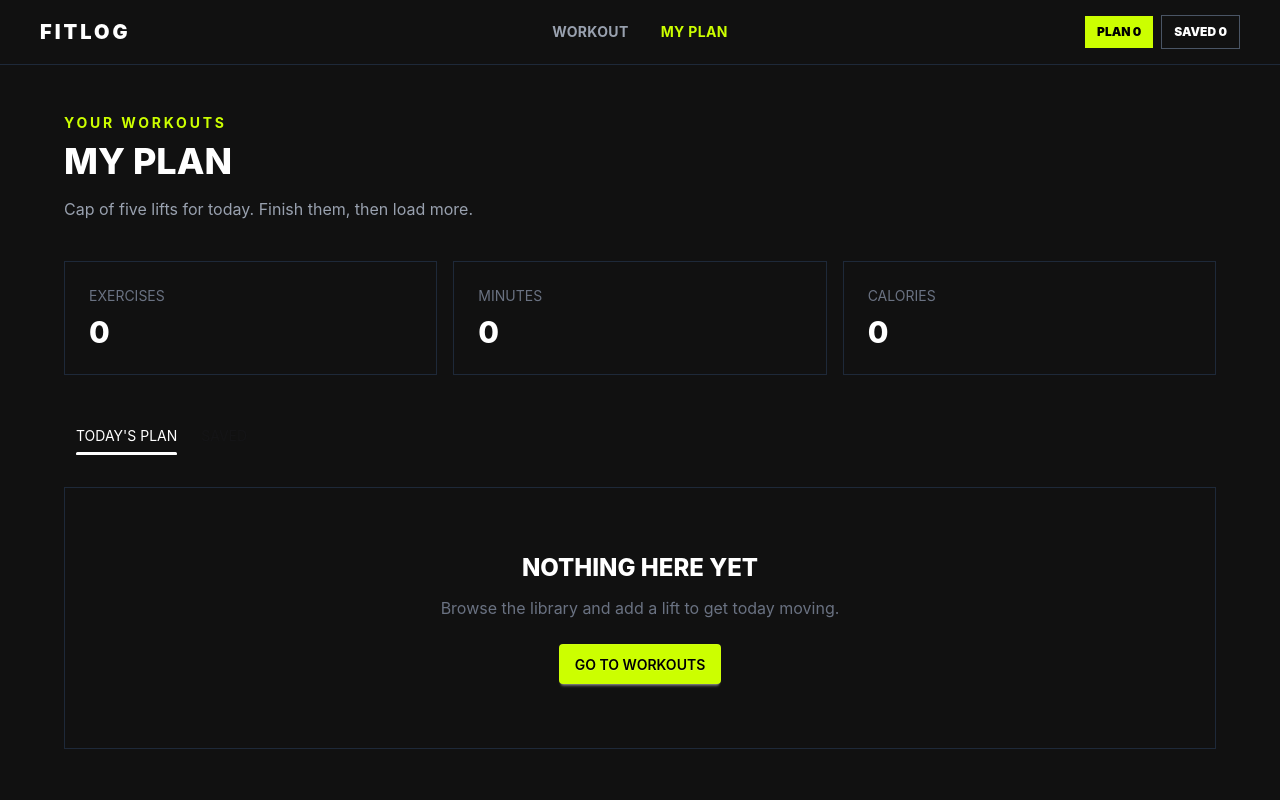
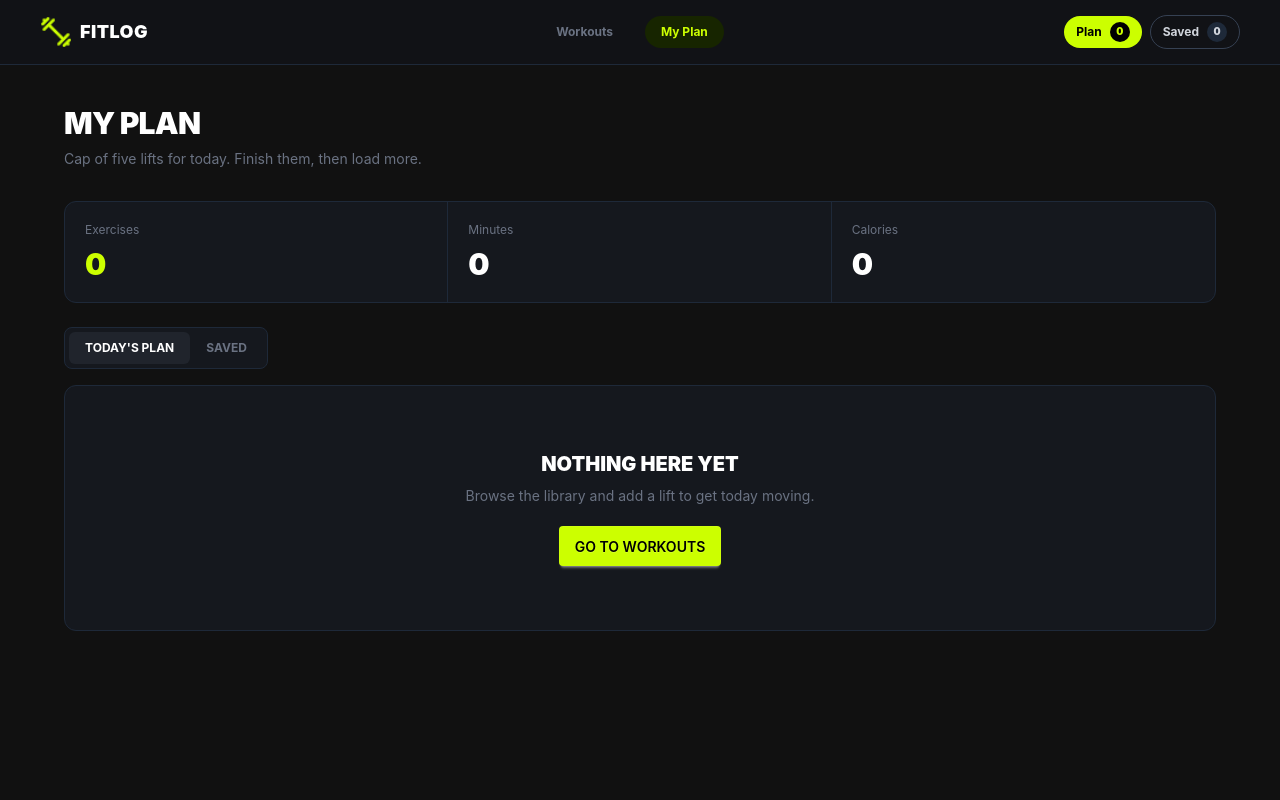
Before and after one commit to Asadulpy/Assignment-6, a Next.js app: page /my-plan in a window 1280 px wide. Shown: the top 800 px of the page. Built offline with nearby package versions, Linux system fonts and the light colour scheme.

Commit message:
add plan and saved workout functionality

```diff
--- a/src/app/my-plan/page.tsx
+++ b/src/app/my-plan/page.tsx
@@ -23,56 +23,53 @@ export default function MyPlan() {
   }
 
   return (
-    <main className="min-h-screen bg-[#111] px-6 py-12 text-white">
+    <main className="min-h-screen bg-[#111111] px-5 py-10 text-white">
       <div className="mx-auto max-w-6xl">
 
-        {/* Header */}
-        <div>
-          <p className="text-sm font-bold tracking-[0.2em] text-[#ccff00]">
-            YOUR WORKOUTS
-          </p>
-
-          <h1 className="mt-2 text-4xl font-extrabold uppercase">
+        {/* Page Header */}
+        <div className="mb-8">
+          <h1 className="text-3xl font-black uppercase tracking-tight">
             MY PLAN
           </h1>
 
-          <p className="mt-4 text-gray-400">
+          <p className="mt-2 text-sm text-gray-500">
             Cap of five lifts for today. Finish them, then load more.
           </p>
         </div>
 
         {/* Metrics */}
-        <div className="mt-10 grid grid-cols-1 gap-4 sm:grid-cols-3">
+        <div className="grid grid-cols-1 overflow-hidden rounded-xl border border-gray-800 bg-[#15181e] sm:grid-cols-3">
 
-          <div className="border border-gray-800 p-6">
-            <p className="text-sm uppercase text-gray-500">
+          <div className="border-b border-gray-800 p-5 sm:border-b-0 sm:border-r">
+            <p className="text-xs text-gray-500">
               Exercises
             </p>
 
-            <p className="mt-2 text-3xl font-extrabold">
+            <p className="mt-2 text-3xl font-black text-[#ccff00]">
               {plan.length}
             </p>
           </div>
 
-          <div className="border border-gray-800 p-6">
-            <p className="text-sm uppercase text-gray-500">
+          <div className="border-b border-gray-800 p-5 sm:border-b-0 sm:border-r">
+            <p className="text-xs text-gray-500">
               Minutes
             </p>
 
-            <p className="mt-2 text-3xl font-extrabold">
+            <p className="mt-2 text-3xl font-black">
               {plan.reduce(
-                (total, workout) => total + workout.duration,
+                (total, workout) =>
+                  total + workout.duration,
                 0
               )}
             </p>
           </div>
 
-          <div className="border border-gray-800 p-6">
-            <p className="text-sm uppercase text-gray-500">
+          <div className="p-5">
+            <p className="text-xs text-gray-500">
               Calories
             </p>
 
-            <p className="mt-2 text-3xl font-extrabold">
+            <p className="mt-2 text-3xl font-black">
               {plan.reduce(
                 (total, workout) =>
                   total + workout.caloriesBurned,
@@ -83,16 +80,19 @@ export default function MyPlan() {
 
         </div>
 
-        {/* DaisyUI Tabs */}
+        {/* Tabs */}
+        <div className="mt-6">
           <div
             role="tablist"
-          className="tabs tabs-border mt-10"
+            className="inline-flex rounded-lg border border-gray-800 bg-[#15181e] p-1"
           >
             <button
               role="tab"
               onClick={() => setActiveTab("plan")}
-            className={`tab ${
-              activeTab === "plan" ? "tab-active" : ""
+              className={`rounded-md px-4 py-2 text-xs font-bold transition ${
+                activeTab === "plan"
+                  ? "bg-[#20242c] text-white"
+                  : "text-gray-500 hover:text-white"
               }`}
             >
               TODAY&apos;S PLAN
@@ -101,92 +101,78 @@ export default function MyPlan() {
             <button
               role="tab"
               onClick={() => setActiveTab("saved")}
-            className={`tab ${
-              activeTab === "saved" ? "tab-active" : ""
+              className={`rounded-md px-4 py-2 text-xs font-bold transition ${
+                activeTab === "saved"
+                  ? "bg-[#20242c] text-white"
+                  : "text-gray-500 hover:text-white"
               }`}
             >
               SAVED
             </button>
           </div>
+        </div>
 
         {/* Today's Plan */}
         {activeTab === "plan" && (
-          <section className="mt-8">
+          <section className="mt-4">
 
             {plan.length === 0 ? (
-              <div className="border border-gray-800 px-6 py-16 text-center">
+              <div className="rounded-xl border border-gray-800 bg-[#15181e] px-6 py-16 text-center">
 
-                <h2 className="text-2xl font-extrabold">
+                <h2 className="text-xl font-black">
                   NOTHING HERE YET
                 </h2>
 
-                <p className="mt-3 text-gray-500">
+                <p className="mt-2 text-sm text-gray-500">
                   Browse the library and add a lift to get today moving.
                 </p>
 
                 <Link
                   href="/"
-                  className="btn mt-6 border-none bg-[#ccff00] text-black hover:bg-[#b8e600]"
+                  className="btn mt-5 border-none bg-[#ccff00] text-black hover:bg-[#b8e600]"
                 >
                   GO TO WORKOUTS
                 </Link>
 
               </div>
             ) : (
-              <div className="space-y-4">
+              <div className="space-y-3">
 
                 {plan.map((workout) => (
                   <div
                     key={workout.id}
-                    className="flex flex-col gap-6 border border-gray-800 p-5 md:flex-row"
+                    className="flex flex-col gap-4 rounded-xl border border-gray-800 bg-[#15181e] p-3 sm:flex-row sm:items-center"
                   >
 
-                    {/* Image */}
-                    <div className="h-48 w-full shrink-0 md:w-64">
+                    {/* Thumbnail */}
+                    <div className="h-20 w-full shrink-0 overflow-hidden rounded-lg sm:h-14 sm:w-24">
                       <Image
                         src={workout.image}
                         alt={workout.name}
-                        width={500}
-                        height={350}
+                        width={200}
+                        height={120}
                         className="h-full w-full object-cover"
                       />
                     </div>
 
-                    {/* Information */}
-                    <div className="flex flex-1 flex-col justify-between">
+                    {/* Workout Info */}
+                    <div className="min-w-0 flex-1">
 
-                      <div>
-
-                        {/* Muscle groups */}
-                        <div className="flex flex-wrap gap-2">
-                          {workout.muscleGroups.map((muscle) => (
-                            <span
-                              key={muscle}
-                              className="bg-[#ccff00] px-2 py-1 text-xs font-bold text-black"
-                            >
-                              {muscle}
-                            </span>
-                          ))}
-                        </div>
-
-                        {/* Name */}
-                        <h3 className="mt-3 text-2xl font-extrabold uppercase">
+                      <h3 className="text-sm font-black uppercase">
                         {workout.name}
                       </h3>
 
-                        {/* Equipment */}
-                        <p className="mt-2 text-gray-500">
+                      <p className="mt-1 text-xs text-gray-500">
                         {workout.equipment}
                       </p>
 
-                        {/* Stats */}
-                        <div className="mt-4 flex flex-wrap gap-5 text-sm text-gray-400">
+                      <div className="mt-2 flex flex-wrap gap-3 text-[11px] text-gray-400">
                         <span>
-                            {workout.duration} min
+                          ◷ {workout.duration} min
                         </span>
 
                         <span>
-                            {workout.caloriesBurned} cal
+                          ● {workout.caloriesBurned} kcal
                         </span>
 
                         <span>
@@ -196,31 +182,30 @@ export default function MyPlan() {
 
                     </div>
 
-                      {/* Buttons */}
-                      <div className="mt-6 flex flex-wrap gap-3">
+                    {/* Actions */}
+                    <div className="flex shrink-0 items-center gap-2">
 
                       <Link
                         href={`/workout/${workout.id}`}
-                          className="btn border-none bg-[#ccff00] text-black hover:bg-[#b8e600]"
+                        className="rounded-full border border-gray-700 px-4 py-2 text-[11px] font-bold text-gray-300 transition hover:border-white hover:text-white"
                       >
                         VIEW DETAILS
                       </Link>
 
                       <button
                         onClick={() => handleDone(workout.id)}
-                          className="btn btn-outline border-gray-600 text-white"
+                        className="rounded-full bg-[#ccff00] px-4 py-2 text-[11px] font-black text-black transition hover:bg-[#b8e600]"
                       >
-                          MARK AS DONE
+                        ✓ MARK AS DONE
                       </button>
 
                       <button
                         onClick={() => handleRemove(workout.id)}
-                          className="btn btn-square btn-outline border-gray-600 text-white"
+                        className="px-2 text-lg text-gray-500 transition hover:text-white"
+                        aria-label={`Remove ${workout.name}`}
                       >
                         ×
                       </button>
-
-                      </div>
 
                     </div>
                   </div>
@@ -234,82 +219,65 @@ export default function MyPlan() {
 
         {/* Saved */}
         {activeTab === "saved" && (
-          <section className="mt-8">
+          <section className="mt-4">
 
             {saved.length === 0 ? (
-              <div className="border border-gray-800 px-6 py-16 text-center">
+              <div className="rounded-xl border border-gray-800 bg-[#15181e] px-6 py-16 text-center">
 
-                <h2 className="text-2xl font-extrabold">
+                <h2 className="text-xl font-black">
                   NOTHING SAVED YET
                 </h2>
 
-                <p className="mt-3 text-gray-500">
+                <p className="mt-2 text-sm text-gray-500">
                   Save a workout from the library to find it here later.
                 </p>
 
                 <Link
                   href="/"
-                  className="btn mt-6 border-none bg-[#ccff00] text-black hover:bg-[#b8e600]"
+                  className="btn mt-5 border-none bg-[#ccff00] text-black hover:bg-[#b8e600]"
                 >
                   GO TO WORKOUTS
                 </Link>
 
               </div>
             ) : (
-              <div className="space-y-4">
+              <div className="space-y-3">
 
                 {saved.map((workout) => (
                   <div
                     key={workout.id}
-                    className="flex flex-col gap-6 border border-gray-800 p-5 md:flex-row"
+                    className="flex flex-col gap-4 rounded-xl border border-gray-800 bg-[#15181e] p-3 sm:flex-row sm:items-center"
                   >
 
-                    {/* Image */}
-                    <div className="h-48 w-full shrink-0 md:w-64">
+                    {/* Thumbnail */}
+                    <div className="h-20 w-full shrink-0 overflow-hidden rounded-lg sm:h-14 sm:w-24">
                       <Image
                         src={workout.image}
                         alt={workout.name}
-                        width={500}
-                        height={350}
+                        width={200}
+                        height={120}
                         className="h-full w-full object-cover"
                       />
                     </div>
 
-                    {/* Information */}
-                    <div className="flex flex-1 flex-col justify-between">
+                    {/* Workout Info */}
+                    <div className="min-w-0 flex-1">
 
-                      <div>
-
-                        {/* Muscle groups */}
-                        <div className="flex flex-wrap gap-2">
-                          {workout.muscleGroups.map((muscle) => (
-                            <span
-                              key={muscle}
-                              className="bg-[#ccff00] px-2 py-1 text-xs font-bold text-black"
-                            >
-                              {muscle}
-                            </span>
-                          ))}
-                        </div>
-
-                        {/* Name */}
-                        <h3 className="mt-3 text-2xl font-extrabold uppercase">
+                      <h3 className="text-sm font-black uppercase">
                         {workout.name}
                       </h3>
 
-                        {/* Equipment */}
-                        <p className="mt-2 text-gray-500">
+                      <p className="mt-1 text-xs text-gray-500">
                         {workout.equipment}
                       </p>
 
-                        {/* Stats */}
-                        <div className="mt-4 flex flex-wrap gap-5 text-sm text-gray-400">
+                      <div className="mt-2 flex flex-wrap gap-3 text-[11px] text-gray-400">
                         <span>
-                            {workout.duration} min
+                          ◷ {workout.duration} min
                         </span>
 
                         <span>
-                            {workout.caloriesBurned} cal
+                          ● {workout.caloriesBurned} kcal
                         </span>
 
                         <span>
@@ -319,17 +287,16 @@ export default function MyPlan() {
 
                     </div>
 
-                      {/* Button */}
-                      <div className="mt-6">
+                    {/* Action */}
+                    <div className="shrink-0">
                       <Link
                         href={`/workout/${workout.id}`}
-                          className="btn border-none bg-[#ccff00] text-black hover:bg-[#b8e600]"
+                        className="inline-flex rounded-full border border-gray-700 px-4 py-2 text-[11px] font-bold text-gray-300 transition hover:border-white hover:text-white"
                       >
                         VIEW DETAILS
                       </Link>
                     </div>
 
-                    </div>
                   </div>
                 ))}
 
--- a/src/components/Hero.tsx
+++ b/src/components/Hero.tsx
@@ -20,8 +20,8 @@ export default function Hero() {
           </h1>
 
           <p className="mt-8 max-w-xl text-base leading-7 text-white/60 sm:text-lg">
-            Twelve lifts covering every major muscle group.
-            Build strength, track progress, and train with purpose.
+            Fitlog is a dark, no nonsense gym companion:pick a lift, lock it
+            into todays plan, and watch the weeks work add up.
           </p>
 
           <Link
--- a/src/components/Navbar.tsx
+++ b/src/components/Navbar.tsx
@@ -1,6 +1,7 @@
 "use client";
 
 import Link from "next/link";
+import Image from "next/image";
 import { usePathname } from "next/navigation";
 import { useFitLog } from "../context/FitLogContext";
 
@@ -11,20 +12,28 @@ export default function Navbar() {
   const isWorkoutActive = pathname === "/";
   const isPlanActive = pathname === "/my-plan";
 
+  return (
+    <header className="border-b border-gray-800 bg-[#111216] text-white">
 
-  return (
-    <header className="border-b border-gray-800 bg-[#111111] text-white">
+      {/* Main Navbar */}
       <div className="navbar mx-auto max-w-7xl px-6 lg:px-10">
 
         {/* Logo */}
         <div className="navbar-start">
           <Link
             href="/"
-            className="flex items-center gap-3"
+            className="flex items-center gap-2"
           >
+            <Image
+              src="/logo.png"
+              alt="FITLOG logo"
+              width={32}
+              height={32}
+              priority
+              className="h-8 w-8"
+            />
 
-
-            <span className="text-xl font-black tracking-[0.15em]">
+            <span className="text-lg font-black tracking-wide">
               FITLOG
             </span>
           </Link>
@@ -33,47 +42,57 @@ export default function Navbar() {
         {/* Desktop Navigation */}
         <div className="navbar-center hidden md:flex">
           <nav className="flex items-center gap-8">
+
             <Link
               href="/"
-              className={`text-sm font-bold uppercase tracking-wide transition ${
+              className={`text-xs font-bold transition ${
                 isWorkoutActive
-                  ? "text-[#ccff00]"
-                  : "text-gray-400 hover:text-white"
+                  ? "text-white"
+                  : "text-gray-500 hover:text-white"
               }`}
             >
-              Workout
+              Workouts
             </Link>
 
             <Link
-              href="/saved"
-              className={`text-sm font-bold uppercase tracking-wide transition ${
+              href="/my-plan"
+              className={`rounded-full px-4 py-2 text-xs font-bold transition ${
                 isPlanActive
-                  ? "text-[#ccff00]"
-                  : "text-gray-400 hover:text-white"
+                  ? "bg-[#172500] text-[#ccff00]"
+                  : "text-gray-500 hover:text-white"
               }`}
             >
               My Plan
             </Link>
+
           </nav>
         </div>
 
         {/* Right Side */}
-        <div className="navbar-end gap-2">
+        <div className="navbar-end flex gap-2">
 
           {/* Plan */}
           <Link
             href="/my-plan"
-            className="bg-[#ccff00] px-3 py-2 text-xs font-black uppercase text-black transition hover:bg-[#b8e600]"
+            className="flex items-center gap-2 rounded-full bg-[#ccff00] px-3 py-1.5 text-xs font-bold text-black transition hover:bg-[#b8e600]"
           >
-            Plan {plan.length}
+            <span>Plan</span>
+
+            <span className="flex h-5 min-w-5 items-center justify-center rounded-full bg-black px-1 text-[10px] font-black text-[#ccff00]">
+              {plan.length}
+            </span>
           </Link>
 
           {/* Saved */}
           <Link
             href="/my-plan"
-            className="border border-gray-600 px-3 py-2 text-xs font-black uppercase text-white transition hover:border-white"
+            className="flex items-center gap-2 rounded-full border border-gray-700 px-3 py-1.5 text-xs font-bold text-gray-300 transition hover:border-gray-400 hover:text-white"
           >
-            Saved {saved.length}
+            <span>Saved</span>
+
+            <span className="flex h-5 min-w-5 items-center justify-center rounded-full bg-gray-800 px-1 text-[10px] font-black">
+              {saved.length}
+            </span>
           </Link>
 
         </div>
@@ -82,29 +101,32 @@ export default function Navbar() {
       {/* Mobile Navigation */}
       <div className="border-t border-gray-800 px-6 py-3 md:hidden">
         <nav className="flex items-center gap-6">
+
           <Link
             href="/"
-            className={`text-sm font-bold uppercase ${
+            className={`text-xs font-bold ${
               isWorkoutActive
                 ? "text-[#ccff00]"
-                : "text-gray-400"
+                : "text-gray-500"
             }`}
           >
-            Workout
+            Workouts
           </Link>
 
           <Link
             href="/my-plan"
-            className={`text-sm font-bold uppercase ${
+            className={`text-xs font-bold ${
               isPlanActive
                 ? "text-[#ccff00]"
-                : "text-gray-400"
+                : "text-gray-500"
             }`}
           >
             My Plan
           </Link>
+
         </nav>
       </div>
+
     </header>
   );
 }
```
Also changed, not shown: src/components/Footer.tsx (+19 -7 lines). Lines whose indentation alone changed are shown as unchanged.
